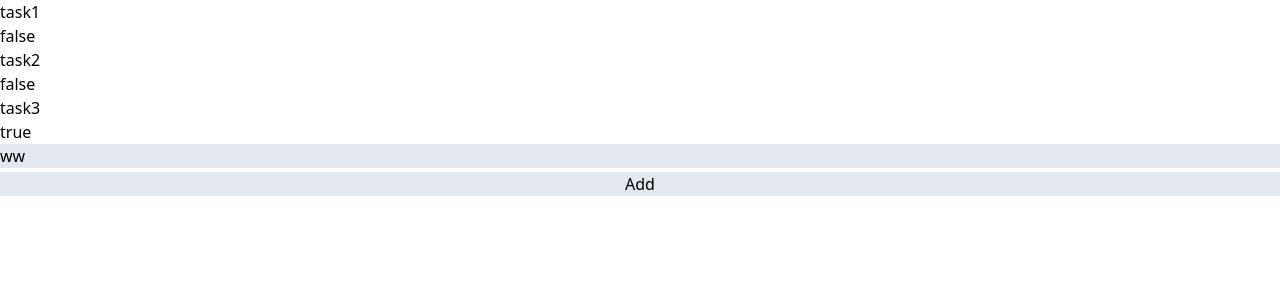
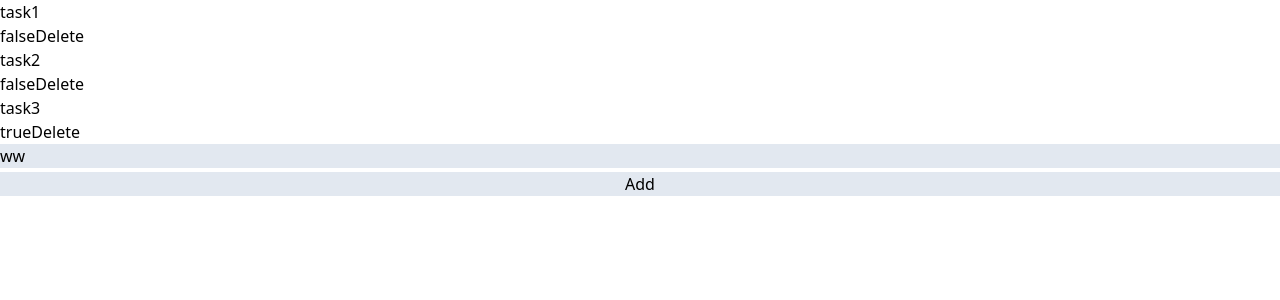
Before and after one commit to MedievalRain/todo-react-app, a React (Vite) app: page / in a window 1280 px wide. Shown: the top 300 px of the page. Built offline with nearby package versions, Linux system fonts and the light colour scheme.

Commit message:
Delete item

```diff
--- a/src/TodoItem.tsx
+++ b/src/TodoItem.tsx
@@ -4,9 +4,10 @@ interface TodoItemProps {
   index: number;
   item: TodoItemType;
   toggleDone: (arg: number) => void;
+  deleteItem: (arg: number) => void;
 }
 
-function TodoItem({ item, index, toggleDone }: TodoItemProps) {
+function TodoItem({ item, index, toggleDone, deleteItem }: TodoItemProps) {
   return (
     <li>
       <div>{item.text}</div>
@@ -17,6 +18,13 @@ function TodoItem({ item, index, toggleDone }: TodoItemProps) {
       >
         {item.done.toString()}
       </button>
+      <button
+        onClick={() => {
+          deleteItem(index);
+        }}
+      >
+        Delete
+      </button>
     </li>
   );
 }
--- a/src/TodoList.tsx
+++ b/src/TodoList.tsx
@@ -18,11 +18,21 @@ function TodoList({ items, setTodoItems }: TodoListProps) {
       })
     );
   };
+  const deleteItem = (eventIndex: number) => {
+    setTodoItems(
+      items.filter((value, index) => index !== eventIndex).map((value) => value)
+    );
+  };
   return (
     <>
       <ul>
         {items.map((todoItem, index) => (
-          <TodoItem item={todoItem} index={index} toggleDone={toggleDone} />
+          <TodoItem
+            item={todoItem}
+            index={index}
+            toggleDone={toggleDone}
+            deleteItem={deleteItem}
+          />
         ))}
       </ul>
     </>
```
